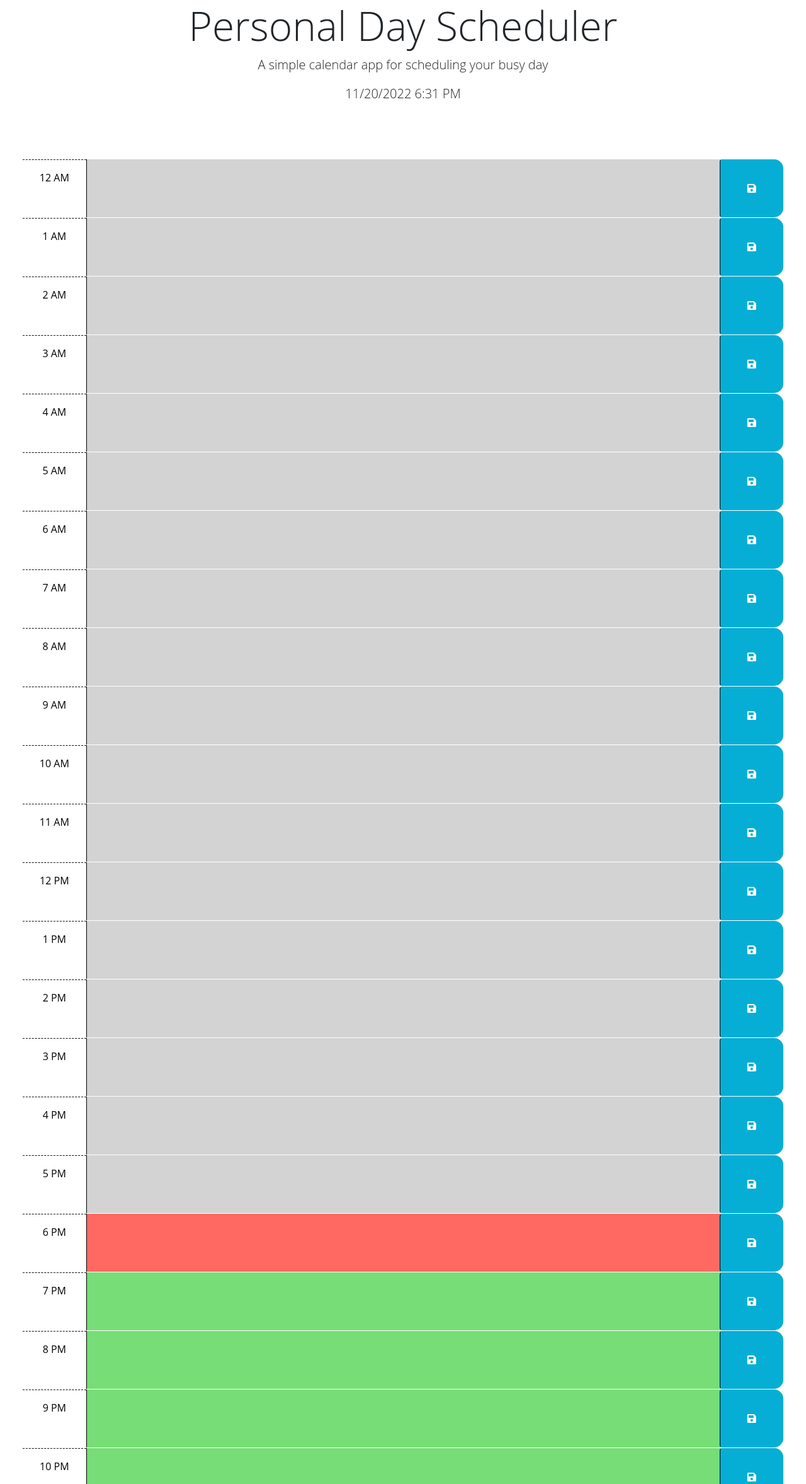
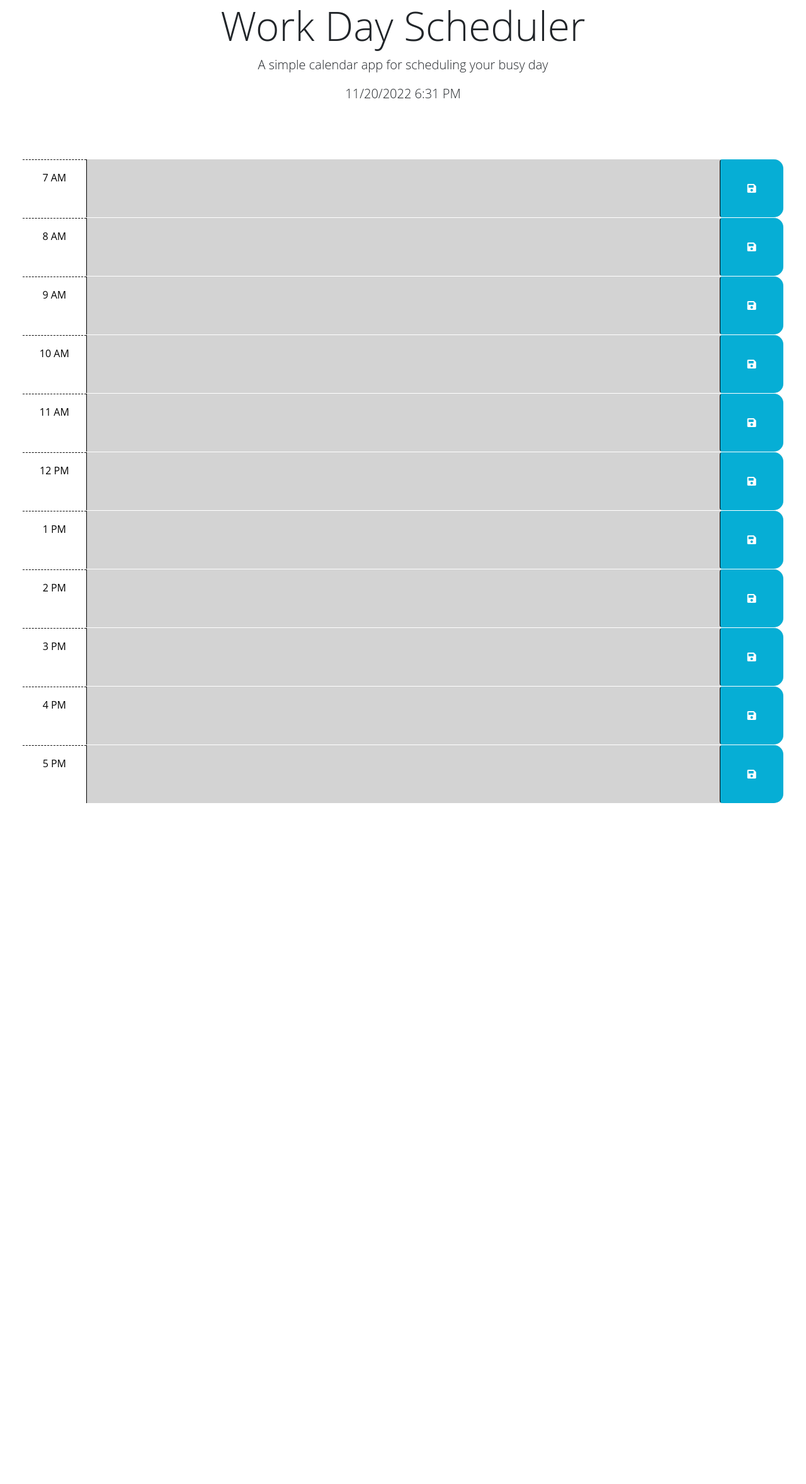
Before and after one commit to savannahvel/aide_memoire, a plain HTML site: page index.html in a window 1280 px wide. Shown: the part 45-2401 px from the top of the page at 63% size. After the commit the page ends 1320 px from the top, so only its background shows below. Drawn offline with nearby package versions, Linux system fonts and the light colour scheme.

Commit message:
updated code to reflect a work schedule instead of a personal schedule

```diff
--- a/index.html
+++ b/index.html
@@ -21,65 +21,16 @@
       rel="stylesheet"
     />
     <link rel="stylesheet" href="./assets/style.css" />
-    <title>Personal Day Scheduler</title>
+    <title>Work Day Scheduler</title>
   </head>
 
   <body>
     <header class="p-5 mb-4 d-flex flex-column justify-content-center align-items-center">
-      <h1 class="display-3">Personal Day Scheduler</h1>
+      <h1 class="display-3">Work Day Scheduler</h1>
       <p class="lead">A simple calendar app for scheduling your busy day</p>
       <p id="currentDay" class="lead"></p>
     </header>
     <div class="container-fluid px-5">
-      <div id="0" class="row time-block">
-        <div class="col-2 col-md-1 hour text-center py-3">12 AM</div>
-        <textarea class="col-8 col-md-10 description" rows="3"> </textarea>
-        <button class="btn saveBtn col-2 col-md-1" aria-label="save">
-          <i class="fas fa-save" aria-hidden="true"></i>
-        </button>
-      </div>
-      <div id="1" class="row time-block">
-        <div class="col-2 col-md-1 hour text-center py-3">1 AM</div>
-        <textarea class="col-8 col-md-10 description" rows="3"> </textarea>
-        <button class="btn saveBtn col-2 col-md-1" aria-label="save">
-          <i class="fas fa-save" aria-hidden="true"></i>
-        </button>
-      </div>
-      <div id="2" class="row time-block">
-        <div class="col-2 col-md-1 hour text-center py-3">2 AM</div>
-        <textarea class="col-8 col-md-10 description" rows="3"> </textarea>
-        <button class="btn saveBtn col-2 col-md-1" aria-label="save">
-          <i class="fas fa-save" aria-hidden="true"></i>
-        </button>
-      </div>
-      <div id="3" class="row time-block">
-        <div class="col-2 col-md-1 hour text-center py-3">3 AM</div>
-        <textarea class="col-8 col-md-10 description" rows="3"> </textarea>
-        <button class="btn saveBtn col-2 col-md-1" aria-label="save">
-          <i class="fas fa-save" aria-hidden="true"></i>
-        </button>
-      </div>
-      <div id="4" class="row time-block">
-        <div class="col-2 col-md-1 hour text-center py-3">4 AM</div>
-        <textarea class="col-8 col-md-10 description" rows="3"> </textarea>
-        <button class="btn saveBtn col-2 col-md-1" aria-label="save">
-          <i class="fas fa-save" aria-hidden="true"></i>
-        </button>
-      </div>
-      <div id="5" class="row time-block">
-        <div class="col-2 col-md-1 hour text-center py-3">5 AM</div>
-        <textarea class="col-8 col-md-10 description" rows="3"> </textarea>
-        <button class="btn saveBtn col-2 col-md-1" aria-label="save">
-          <i class="fas fa-save" aria-hidden="true"></i>
-        </button>
-      </div>
-      <div id="6" class="row time-block">
-        <div class="col-2 col-md-1 hour text-center py-3">6 AM</div>
-        <textarea class="col-8 col-md-10 description" rows="3"> </textarea>
-        <button class="btn saveBtn col-2 col-md-1" aria-label="save">
-          <i class="fas fa-save" aria-hidden="true"></i>
-        </button>
-      </div>
       <div id="7" class="row time-block">
         <div class="col-2 col-md-1 hour text-center py-3">7 AM</div>
         <textarea class="col-8 col-md-10 description" rows="3"> </textarea>
@@ -101,8 +52,6 @@
           <i class="fas fa-save" aria-hidden="true"></i>
         </button>
       </div>
-
-      <!-- Example of a present time block. The "present" class adds a red background color. -->
       <div id="10" class="row time-block">
         <div class="col-2 col-md-1 hour text-center py-3">10 AM</div>
         <textarea class="col-8 col-md-10 description" rows="3"> </textarea>
@@ -110,8 +59,6 @@
           <i class="fas fa-save" aria-hidden="true"></i>
         </button>
       </div>
-
-      <!-- Example of a future time block. The "future" class adds a green background color. -->
       <div id="11" class="row time-block">
         <div class="col-2 col-md-1 hour text-center py-3">11 AM</div>
         <textarea class="col-8 col-md-10 description" rows="3"> </textarea>
@@ -161,48 +108,6 @@
           <i class="fas fa-save" aria-hidden="true"></i>
         </button>
       </div>
-      <div id="18" class="row time-block">
-        <div class="col-2 col-md-1 hour text-center py-3">6 PM</div>
-        <textarea class="col-8 col-md-10 description" rows="3"> </textarea>
-        <button class="btn saveBtn col-2 col-md-1" aria-label="save">
-          <i class="fas fa-save" aria-hidden="true"></i>
-        </button>
-      </div>
-      <div id="19" class="row time-block">
-        <div class="col-2 col-md-1 hour text-center py-3">7 PM</div>
-        <textarea class="col-8 col-md-10 description" rows="3"> </textarea>
-        <button class="btn saveBtn col-2 col-md-1" aria-label="save">
-          <i class="fas fa-save" aria-hidden="true"></i>
-        </button>
-      </div>
-      <div id="20" class="row time-block">
-        <div class="col-2 col-md-1 hour text-center py-3">8 PM</div>
-        <textarea class="col-8 col-md-10 description" rows="3"> </textarea>
-        <button class="btn saveBtn col-2 col-md-1" aria-label="save">
-          <i class="fas fa-save" aria-hidden="true"></i>
-        </button>
-      </div>
-      <div id="21" class="row time-block">
-        <div class="col-2 col-md-1 hour text-center py-3">9 PM</div>
-        <textarea class="col-8 col-md-10 description" rows="3"> </textarea>
-        <button class="btn saveBtn col-2 col-md-1" aria-label="save">
-          <i class="fas fa-save" aria-hidden="true"></i>
-        </button>
-      </div>
-      <div id="22" class="row time-block">
-        <div class="col-2 col-md-1 hour text-center py-3">10 PM</div>
-        <textarea class="col-8 col-md-10 description" rows="3"> </textarea>
-        <button class="btn saveBtn col-2 col-md-1" aria-label="save">
-          <i class="fas fa-save" aria-hidden="true"></i>
-        </button>
-      </div>
-      <div id="23" class="row time-block">
-        <div class="col-2 col-md-1 hour text-center py-3">11 PM</div>
-        <textarea class="col-8 col-md-10 description" rows="3"> </textarea>
-        <button class="btn saveBtn col-2 col-md-1" aria-label="save">
-          <i class="fas fa-save" aria-hidden="true"></i>
-        </button>
-      </div>
     </div>
 
     <script src="https://cdnjs.cloudflare.com/ajax/libs/jquery/3.2.1/jquery.min.js"></script>
```
